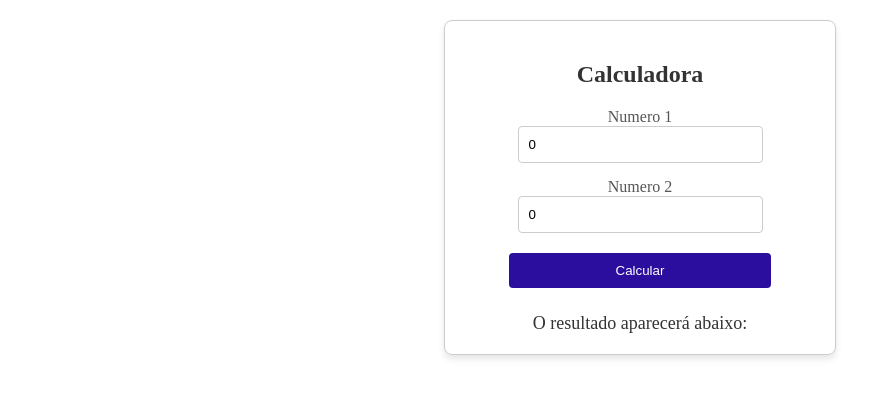
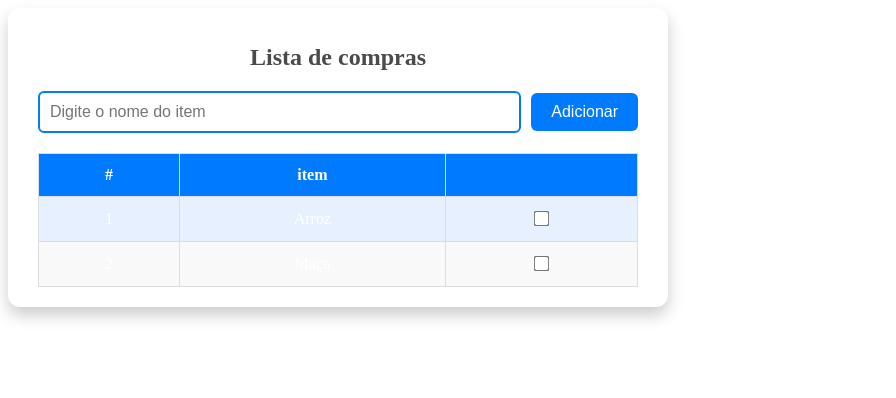
Before and after one commit to henrique-monteiro/curso-angular, an Angular app: page / in a window 1280 px wide. Shown: the top 398 px of the page, without its empty margins (0-896 px from the left). Built offline with nearby package versions, Linux system fonts and the light colour scheme.

Commit message:
adiciona componente lista-compras

```diff
--- a/src/app/app.component.html
+++ b/src/app/app.component.html
@@ -1 +1 @@
-<app-calculadora></app-calculadora>
+<app-lista-compras></app-lista-compras>
--- a/src/app/app.component.ts
+++ b/src/app/app.component.ts
@@ -1,11 +1,12 @@
 import { Component } from '@angular/core';
 import { RouterOutlet } from '@angular/router';
 import { CalculadoraComponent } from "./calculadora/calculadora.component";
+import { ListaComprasComponent } from "./lista-compras/lista-compras.component";
 
 @Component({
   selector: 'app-root',
   standalone: true,
-  imports: [RouterOutlet, CalculadoraComponent],
+  imports: [RouterOutlet, CalculadoraComponent, ListaComprasComponent],
   templateUrl: './app.component.html',
   styleUrl: './app.component.scss'
 })
--- /dev/null
+++ b/src/app/lista-compras/lista-compras.component.html
@@ -0,0 +1,29 @@
+<div class="container">
+    <h1>Lista de compras</h1>
+
+    <form #frm="ngForm" class="add-item-form" (ngSubmit)="adicionar()">
+        <input type="text" id="item" name="item" placeholder="Digite o nome do item" [(ngModel)]="item">
+        <button type="submit">Adicionar</button>
+    </form>
+
+    <table>
+        <thead>
+            <tr>
+                <th>#</th>
+                <th>item</th>
+                <th></th>
+            </tr>
+            <tr>
+                <td>1</td>
+                <td>Arroz</td>
+                <td><input type="checkbox"></td>
+            </tr>
+            <tr>
+                <td>2</td>
+                <td>Maça</td>
+                <td><input type="checkbox"></td>
+            </tr>
+        </thead>
+    </table>
+
+</div>
--- /dev/null
+++ b/src/app/lista-compras/lista-compras.component.scss
@@ -0,0 +1,107 @@
+// * {
+//     margin: 0;
+//     padding: 0;
+//     box-sizing: border-box;
+// }
+
+.container {
+    background: #fff;
+    border-radius: 12px;
+    box-shadow: 0 8px 16px #ccc;
+    padding: 20px 30px;
+    text-align: center;
+    width: 90%;
+    max-width: 600px;
+}
+
+h1 {
+    font-size: 24px;
+    margin-bottom: 20px;
+    color: #4b4949;
+}
+
+.add-item-form {
+    display: flex;
+    justify-content: center;
+    align-items: center;
+    gap: 10px;
+    margin-bottom: 20px;
+}
+
+input {
+    flex: 1;
+    padding: 10px;
+    border: 2px solid #007bff;
+    border-radius: 6px;
+    font-size: 16px;
+
+    &:focus {
+        outline: none;
+        border-color: #0056b3;
+    }
+}
+
+button[type="submit"]{
+    padding: 10px 20px;
+    border: none;
+    border-radius: 6px;
+    background: #007bff;
+    color: #fff;
+    font-size: 16px;
+    cursor: pointer;
+    // transition: background 0.3s;
+
+    &:hover {
+        background: #0056b3;
+    }
+}
+
+button[type="button"]{
+    padding: 10px 20px;
+    border: none;
+    border-radius: 6px;
+    background: #d51f1f;
+    color: #fff;
+    font-size: 16px;
+    cursor: pointer;
+    // transition: background 0.3s;
+}
+
+table {
+    width: 100%;
+    border-collapse: collapse;
+    margin-top: 10px;
+}
+
+thead{
+    background:  #007bff;
+    color: #fff;
+}
+
+th{
+    background:  #007bff;
+}
+
+th, td {
+    padding: 12px;
+    text-align: center;
+    border: 1px solid #ddd;
+    // color: black;
+}
+
+tr:nth-child(odd){
+    background-color: #f9f9f9;
+}
+
+tr:nth-child(even){
+    background-color: #e6f0ff;
+}
+
+input[type="checkbox"]{
+    transform: scale(1.2);
+    cursor: pointer;
+}
+
+.item-riscado {
+    text-decoration: line-through;
+}
--- /dev/null
+++ b/src/app/lista-compras/lista-compras.component.ts
@@ -0,0 +1,20 @@
+import { Component } from '@angular/core';
+import { FormsModule } from '@angular/forms'
+@Component({
+  selector: 'app-lista-compras',
+  standalone: true,
+  imports: [FormsModule],
+  templateUrl: './lista-compras.component.html',
+  styleUrl: './lista-compras.component.scss'
+})
+export class ListaComprasComponent {
+  item!: string;
+
+  adicionar(): void {
+    console.log("entrou no método adicionar");
+    this.item = '';
+
+  }
+
+
+}
```
Also changed, not shown: 1 other file (tests, documents, lock files or other folders).
